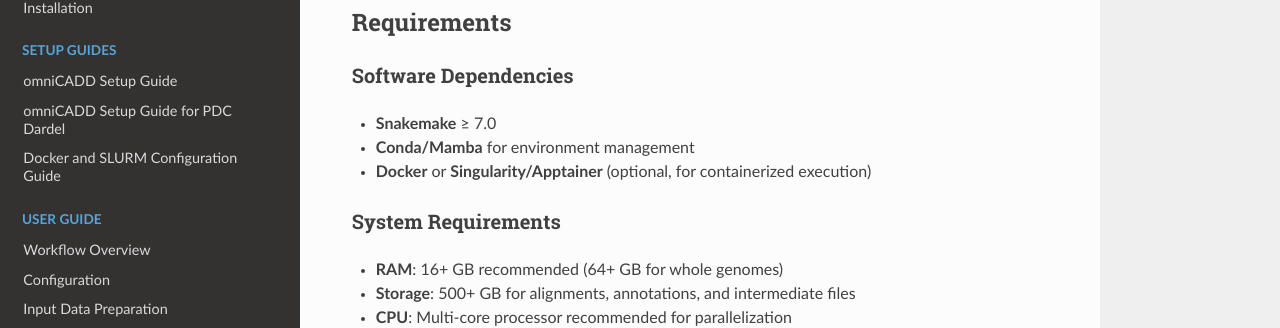
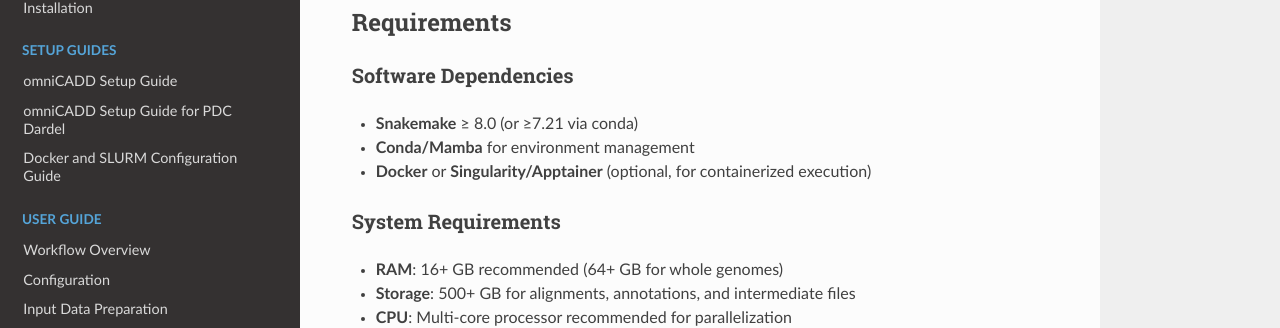
Before and after one commit to juliahoglund/omniCADD, a Sphinx documentation site: the page built from docs/index.rst, in a window 1280 px wide and 900 px high, scrolled down 4002 px. Shown: the part 144-472 px from the top of the window. Built offline with Sphinx 7.4.7 and the Read the Docs theme 3.1.0, drawn with Linux system fonts in a browser that asks for light colours.

Commit message:
update snakemake requirements

```diff
--- a/docs/index.rst
+++ b/docs/index.rst
@@ -114,7 +114,7 @@ Requirements
 Software Dependencies
 ~~~~~~~~~~~~~~~~~~~~~
 
-* **Snakemake** ≥ 7.0
+* **Snakemake** ≥ 8.0 (or ≥7.21 via conda)
 * **Conda/Mamba** for environment management
 * **Docker** or **Singularity/Apptainer** (optional, for containerized execution)
 
--- a/docs/installation.rst
+++ b/docs/installation.rst
@@ -20,7 +20,7 @@ Software Requirements
 Required Software
 ^^^^^^^^^^^^^^^^^
 
-* **Snakemake** ≥ 7.0
+* **Snakemake** ≥ 8.0 (or ≥7.21 via conda)
 * **Conda** or **Mamba** (mamba recommended for faster installation)
 * **Git** for cloning the repository
 
@@ -100,7 +100,7 @@ Check that Snakemake is installed correctly:
 .. code-block:: bash
 
    snakemake --version
-   # Should output: 7.x.x or higher
+   # Should output: 8.x.x or higher (7.21+ also works)
 
 Test the workflow:
 
```
Also changed, not shown: README.md (+1 -1 lines), docs/SETUP.md (+1 -1 lines).
